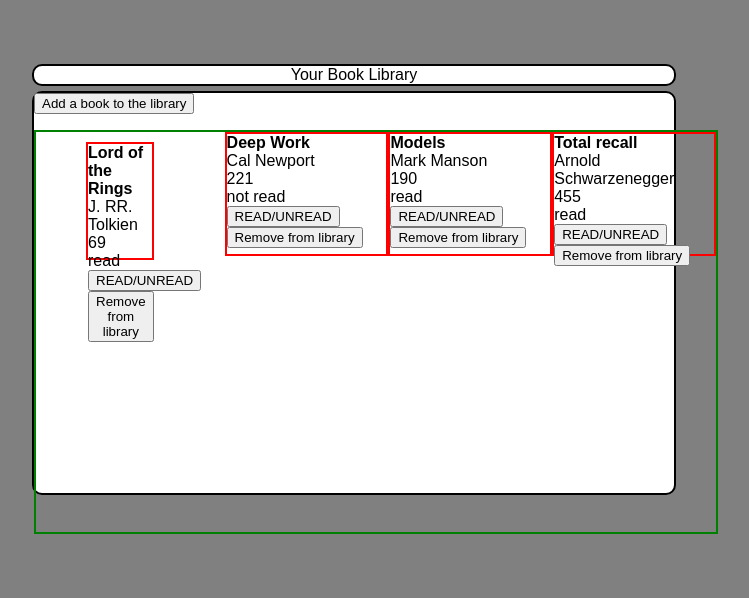
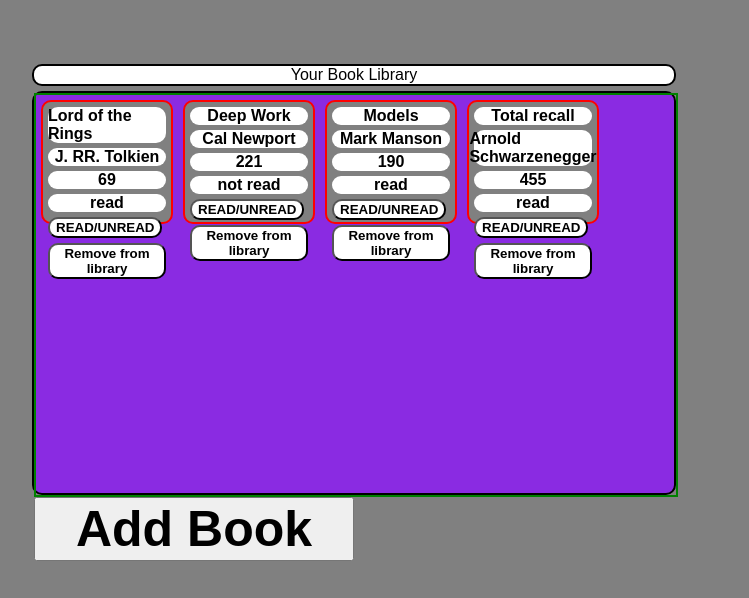
Before and after one commit to EdgarGrcs/Book-Library-TOP, a plain HTML site: page index.html in a window 1280 px wide. Shown: the whole page, without its empty margins (286-1035 px from the left). Drawn offline with Linux system fonts and the light colour scheme.

Commit message:
add styling to book div

```diff
--- a/index.html
+++ b/index.html
@@ -15,12 +15,14 @@
      </div>
        <div class="book-window">
 
-        <Button class="add-library">
-            Add a book to the library
-        </Button>
-        <ul class="book-shelf">
-            <li class="book-list">
-                <div class="book-block">
+
+
+       <!-- Remove ul and li and instead replace with divs, make them
+        overflow to another row if there are too many on the first one-->
+
+        <div class = "book-shelf">
+
+            <div class="book-block">
                     <div class="title">
                         Lord of the Rings
                     </div>
@@ -40,9 +42,11 @@
                         Remove from library
                     </button>
                 </div>
-            </li>
 
-        </ul>
+            </div>
+            <button class = "add-div">
+                Add Book
+            </button>
        </div>
 
     </div>
--- a/script.js
+++ b/script.js
@@ -3,9 +3,19 @@
 // write function that loops through array and displays each book on the page
 
 
+
+
+/**
+ * To Do:
+ * Implement modal that uses forms to take in user input and store it in a book object
+ * implement a function that removes a book by the press of a button
+ * Implement a function that changes the status of the book from "read" to "not read"
+ */
+
 const book1 = new Book("Deep Work","Cal Newport",221,false);
 const book2 = new Book("Models","Mark Manson",190,true);
 const book3 = new Book("Total recall","Arnold Schwarzenegger",455,true);
+
 
 const myLibrary = [];
 
@@ -22,12 +32,13 @@
 }
 
 
+// This function loops through an array which stores book objects and
+// binds them to the DOM by iterating over the array with a while loop
 
 function loopArray(array){
 
-    const ul = document.querySelector(".book-shelf");
-    const statusButton = document.querySelector(".status");
-    const removeButton = document.querySelector(".remove-button")
+    const bookShelfDiv = document.querySelector(".book-shelf");
+
 
 
     let i = 0;
@@ -46,7 +57,7 @@
         titleDiv.classList.add("title");
         authorDiv.classList.add("author");
         numPagesDiv.classList.add("numPages");
-        statusDiv.classList.add("status");
+        statusDiv.classList.add("read-status");
         readButton.classList.add("status");
         removeButton.classList.add("remove-button");
 
@@ -65,13 +76,12 @@
         div.appendChild(statusDiv);
         div.appendChild(readButton);
         div.appendChild(removeButton);
-        ul.appendChild(div);
+        bookShelfDiv.appendChild(div);
       i++;
     }
 
 }
 
-
 addBookToLibrary(book1);
 addBookToLibrary(book2);
 addBookToLibrary(book3);
--- a/styles.css
+++ b/styles.css
@@ -28,7 +28,7 @@
     border-radius:10px;
     width:50vw;
     height:50%;
-    background-color:white;
+    background-color:blueviolet;
     justify-content:center;
 }
 
@@ -44,42 +44,88 @@
     height: 100%;
     display:flex;
 
-
 }
 
-.book-list{
-  display:inline;
-  margin:10px;
-}
 
 /* BOOK SECTION */
 
 .book-block {
     border: 2px solid red;
     height:30%;
-    width:50%;
-
-
+    width:20%;
+    background-color:grey;
+    border-radius:10px;
+    margin: 5px;
+    flex-wrap:wrap;
+    display:inline;
 }
 
 .title {
-
     font-weight:bold;
+    justify-content:center;
+    align-items:center;
+    background-color:white;
+    border-radius:10px;
+    margin: 5px;
+    display:flex;
 }
 
 .author {
+    font-weight:bold;
+    justify-content:center;
+    align-items:center;
+    background-color:white;
+    border-radius:10px;
+    margin: 5px;
+    display:flex;
 
 }
 
 .numPages{
-
+    font-weight:bold;
+    justify-content:center;
+    align-items:center;
+    background-color:white;
+    border-radius:10px;
+    margin: 5px;
+    display:flex;
 }
 
 /* Build a checkmark in read status */
 
 .read-status {
+    font-weight:bold;
+    justify-content:center;
+    align-items:center;
+    background-color:white;
+    border-radius:10px;
+    margin: 5px;
+    display:flex;
+}
 
+.status {
+    font-weight:bold;
+    justify-content:center;
+    align-items:center;
+    background-color:white;
+    border-radius:10px;
+    margin: 5px;
+    display:flex;
+}
+.remove-button{
+    font-weight:bold;
+    justify-content:center;
+    align-items:center;
+    background-color:white;
+    border-radius:10px;
+    margin: 5px;
+    display:flex;
+}
 
+.add-div{
 
+    width:50%;
+    font-size:50px;
+    font-weight:bold;
 
 }
```
